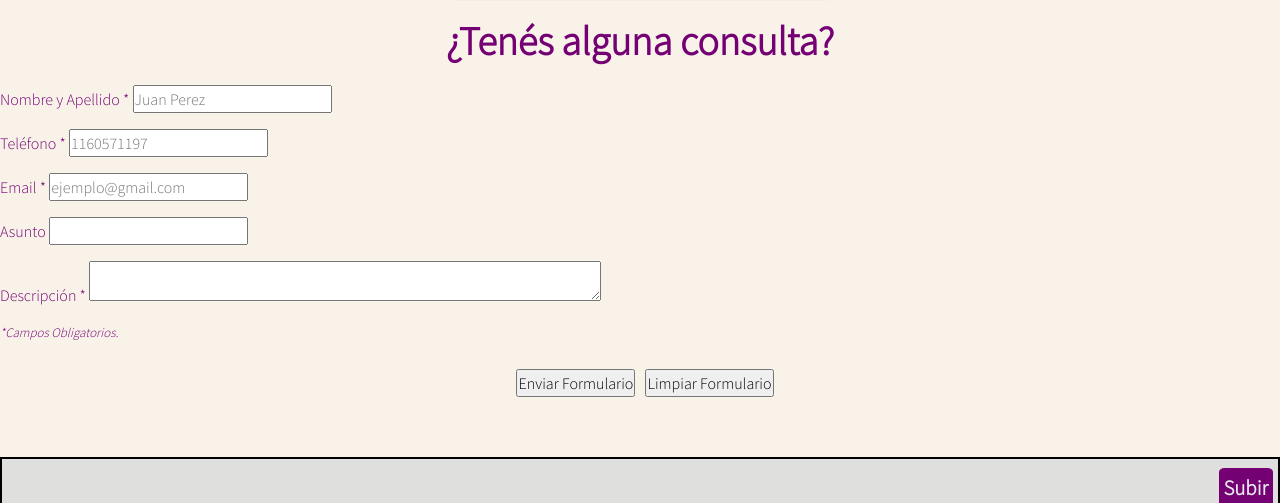
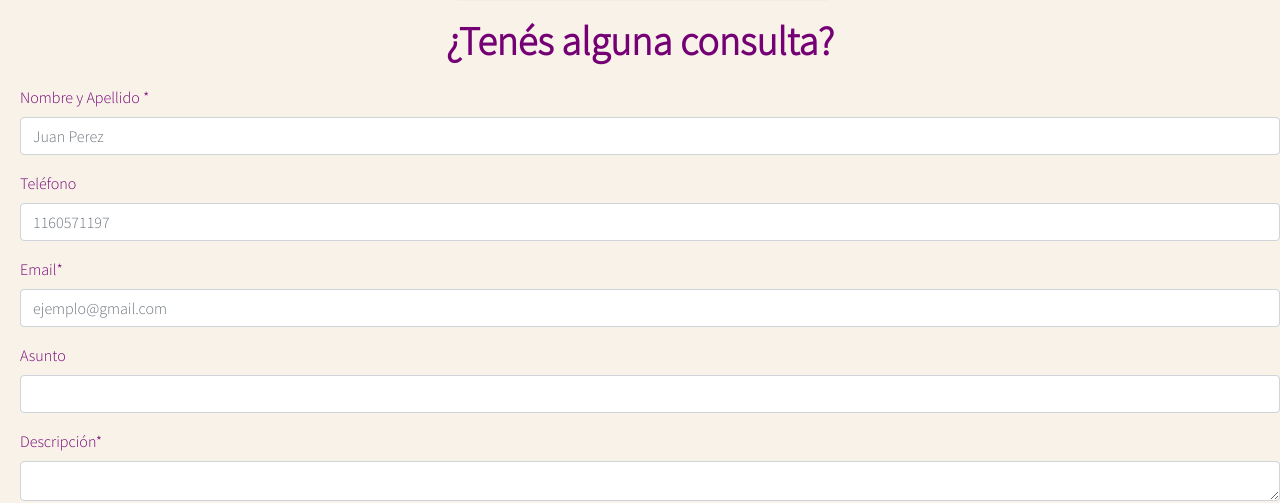
Before and after one commit to KevinSpigel/Tu-Equilibrio-Saludable, a plain HTML site: page contacto.html in a window 1280 px wide. Shown: the part 1229-1732 px from the top of the page. Drawn offline with Linux system fonts and the light colour scheme.

Commit message:
Se incluye bootstrap al formulario de contacto.html y se ajustan los estilos del formulario en tu-equilibrio.css

```diff
--- a/CSS/tu-equilibrio.css
+++ b/CSS/tu-equilibrio.css
@@ -572,6 +572,13 @@ ul {
     margin-left: 25px;
 }
 
+#form-order{
+    display: flex;
+    flex-flow: column nowrap;
+    justify-content: center;
+    margin-left: 20px;
+}
+
 .div-botones-formulario {
     display: flex;
     flex-flow: row;
@@ -582,6 +589,7 @@ ul {
 .botones-formulario {
     margin: 10px;
 }
+
 
 /* ------------------------------------------------- */
 
@@ -1058,11 +1066,12 @@ footer {
         height: 70vh;
     }
 
-    /* corregir el hoover */
-
     #form-order p {
+        display: flex;
+        flex-flow: column wrap;
+        justify-content: center;
+        text-align: center;
         font-size: 1em;
-        text-align: center;
     }
 
 }
@@ -1331,11 +1340,12 @@ footer {
         display: none;
     }
 
-    /* corregir el hoover */
-
     #form-order p {
+        display: flex;
+        flex-flow: column wrap;
+        justify-content: center;
+        text-align: center;
         font-size: 1em;
-        text-align: center;
     }
 
 }
--- a/contacto.html
+++ b/contacto.html
@@ -76,31 +76,30 @@
       <div>
         <h2>¿Tenés alguna consulta?</h2>
         <form id="form-order">
-          <p>
-            <label for="name">Nombre y Apellido *</label>
-            <input type="text" name="name" id="name" placeholder="Juan Perez" required>
-          </p>
+          <div class="mb-3">
+            <label for="name" class="form-label">Nombre y Apellido *</label>
+            <input type="text" name="name" class="form-control" id="name" placeholder="Juan Perez" required>
+          </div>
 
-          <p>
-            <label for="phone">Teléfono *</label>
-            <input type="Tel" name="phone" id="phone" placeholder="1160571197" required>
-          </p>
+          <div class="mb-3">
+            <label for="phone" class="form-label">Teléfono</label>
+            <input type="Tel" class="form-control" name="phone" id="phone" placeholder="1160571197">
+          </div>
 
-          <p>
-            <label for="email">Email *</label>
-            <input type="email" name="email" id="email" placeholder="ejemplo@gmail.com" required>
-          </p>
+          <div class="mb-3">
+            <label for="exampleFormControlInput1" class="form-label">Email*</label>
+            <input type="email" class="form-control" id="exampleFormControlInput1" placeholder="ejemplo@gmail.com" required>
+          </div>
 
+          <div class="mb-3">
+            <label for="exampleFormControlInput1" class="form-label">Asunto</label>
+            <input type="text" name="name" class="form-control" id="name">
+          </div>
 
-          <p>
-            <label for="asunto">Asunto</label>
-            <input type="text" name="asunto" id="asunto">
-          </p>
-
-          <p>
-            <label for="descripcion">Descripción *</label>
-            <textarea name="descripcion" id="descripcion"></textarea required>
-      </p>
+          <div class="mb-3">
+            <label for="exampleFormControlTextarea1" class="form-label">Descripción*</label>
+            <textarea class="form-control" id="exampleFormControlTextarea1"></textarea>
+          </div>
 
       <div class="campo-obligatorio-p"><p>*Campos Obligatorios.</p></div>
 
```
